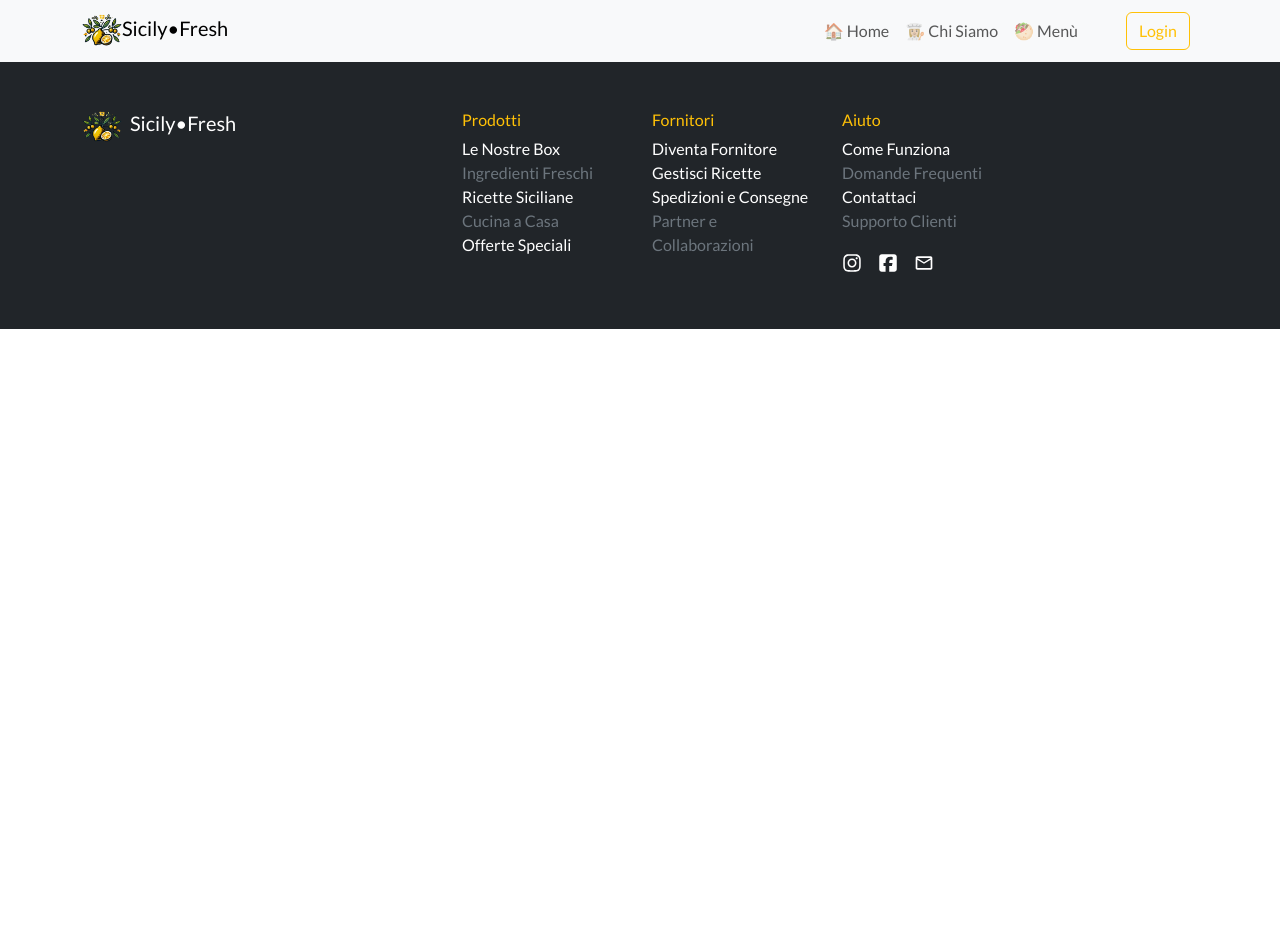
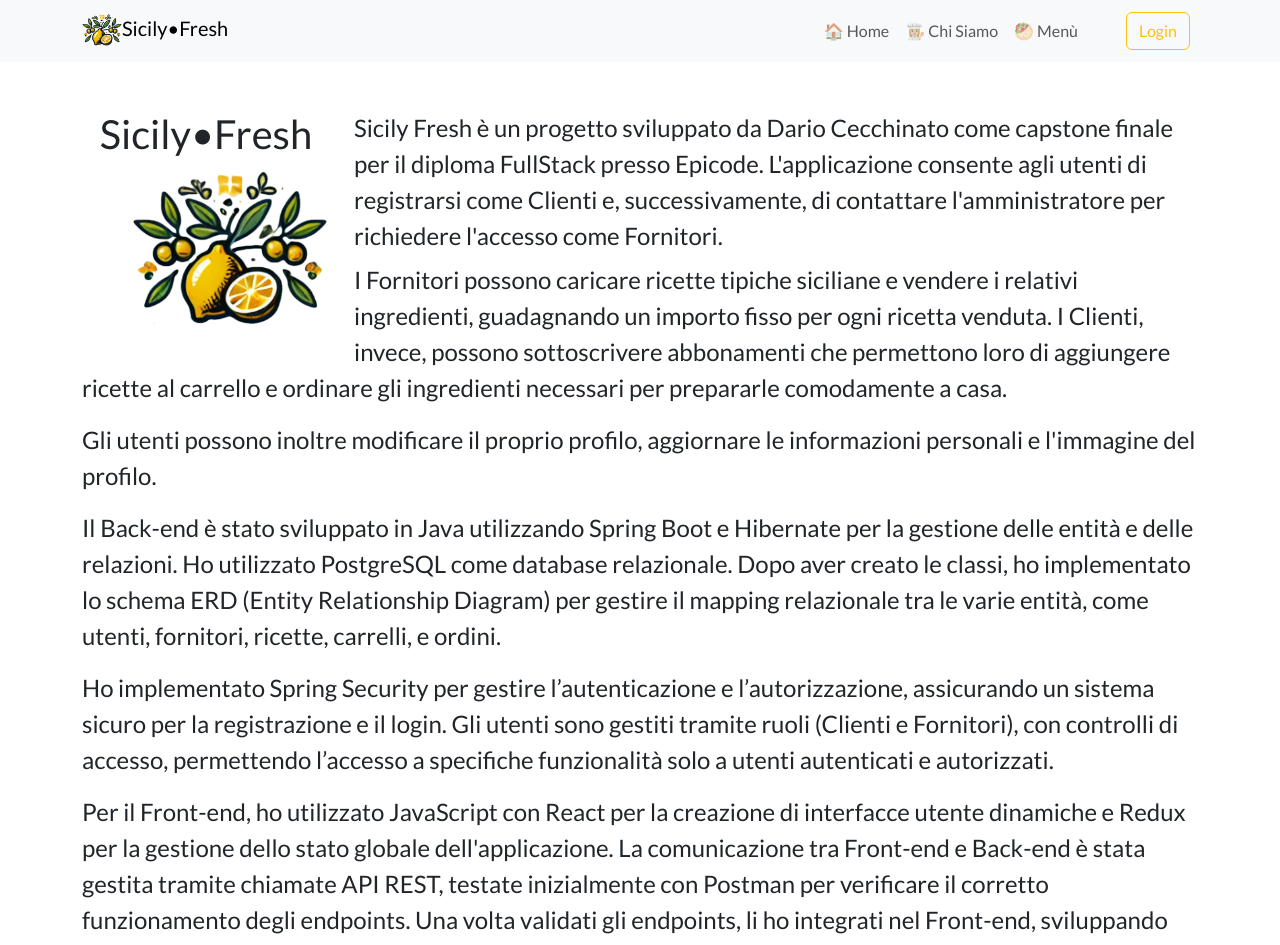
Before and after one commit to Cecchy2/capstone_sicily_fresh_front_end, a React (Vite) app: page /chi_siamo in a window 1280 px wide. Shown: the top 945 px of the page. Before the commit the page ends 800 px from the top, so only its background shows below. Built offline with nearby package versions, Linux system fonts and the light colour scheme; no server answers.

Commit message:
aggiunta pagina per richiedere di diventare fornitore, conattaci, chi siamo e miglioramenti

```diff
--- a/src/App.css
+++ b/src/App.css
@@ -299,3 +299,7 @@ input[type="date"]:focus {
 .footerLogo{
   margin-top: 100px;
 }
+
+.float{
+  float: left;
+}
--- a/src/App.jsx
+++ b/src/App.jsx
@@ -17,6 +17,9 @@ import CarrelloFornitorePage from "./components/CarrelloFornitorePage";
 import AllRicettePage from "./components/AllRicettePage";
 import OrdiniPage from "./components/OrdiniPage";
 import Footer from "./components/Footer";
+import ChiSiamoPage from "./components/ChiSiamoPage";
+import ContattaciPage from "./components/ContattaciPage";
+import Fornitori from "./components/Fornitori";
 
 function App() {
   return (
@@ -37,6 +40,9 @@ function App() {
           <Route path="/carrello/fornitore/:fornitoreId" element={<CarrelloFornitorePage />} />
           <Route path="/allRicettePage" element={<AllRicettePage />} />
           <Route path="/ordini" element={<OrdiniPage />} />
+          <Route path="/chi_siamo" element={<ChiSiamoPage />} />
+          <Route path="/contattaci" element={<ContattaciPage />} />
+          <Route path="/fornitori" element={<Fornitori />} />
         </Routes>
         <Footer />
       </BrowserRouter>
--- a/src/components/AllRicettePage.jsx
+++ b/src/components/AllRicettePage.jsx
@@ -26,7 +26,7 @@ const AllRicettePage = () => {
 
   return (
     <>
-      <div className="bg-dark">
+      <div className="bg-dark py-5">
         <div className="allRicettePage">
           <h1 className="text-center ">
             <span className="text-warning">Scopri le nostre Ricette</span>
@@ -68,7 +68,7 @@ const AllRicettePage = () => {
         </div>
       </div>
 
-      <div className="middleHome text-center f-lato-thin">
+      <div className="middleHome text-center f-lato-thin pb-5">
         <Container>
           <Row>
             {filteredRicette.length > 0 ? (
--- a/src/components/CarrelloPage.jsx
+++ b/src/components/CarrelloPage.jsx
@@ -58,10 +58,10 @@ const CarrelloPage = () => {
         <Row>
           <Col>
             <div>
-              <h1 className="display-6 mt-5">IL TUO CARRELLO</h1>
+              <h1 className="display-5 mt-5">IL TUO CARRELLO</h1>
 
-              <h2 className="display-6  my- ms-auto">
-                Il tuo saldo ricette disponibili: <Badge bg="info">{numeroRicetteRimanenti}</Badge>
+              <h2 className=" ms-auto">
+                Il tuo saldo ricette disponibili: <Badge bg="dark">{numeroRicetteRimanenti}</Badge>
               </h2>
             </div>
           </Col>
--- /dev/null
+++ b/src/components/ChiSiamoPage.jsx
@@ -0,0 +1,55 @@
+import { Col, Container, Image, Row } from "react-bootstrap";
+
+const ChiSiamoPage = () => {
+  return (
+    <Container>
+      <Row>
+        <Col>
+          <div className="d-flex flex-column align-content-center float me-4">
+            <h1 className="mt-5 text-center">Sicily•Fresh</h1>
+            <Image src="../../public/assets/limoni.svg" width={200} className=" ms-5 " />
+          </div>
+          <p className="mt-5 fs-4">
+            Sicily Fresh è un progetto sviluppato da Dario Cecchinato come capstone finale per il diploma FullStack
+            presso Epicode. L'applicazione consente agli utenti di registrarsi come Clienti e, successivamente, di
+            contattare l'amministratore per richiedere l'accesso come Fornitori.
+            <p className="mt-2 fs-4">
+              I Fornitori possono caricare ricette tipiche siciliane e vendere i relativi ingredienti, guadagnando un
+              importo fisso per ogni ricetta venduta. I Clienti, invece, possono sottoscrivere abbonamenti che
+              permettono loro di aggiungere ricette al carrello e ordinare gli ingredienti necessari per prepararle
+              comodamente a casa.
+            </p>
+            <p className="mt-2 fs-4">
+              Gli utenti possono inoltre modificare il proprio profilo, aggiornare le informazioni personali e
+              l'immagine del profilo.
+            </p>
+          </p>
+          <p className="mt-2 fs-4">
+            Il Back-end è stato sviluppato in Java utilizzando Spring Boot e Hibernate per la gestione delle entità e
+            delle relazioni. Ho utilizzato PostgreSQL come database relazionale. Dopo aver creato le classi, ho
+            implementato lo schema ERD (Entity Relationship Diagram) per gestire il mapping relazionale tra le varie
+            entità, come utenti, fornitori, ricette, carrelli, e ordini.
+          </p>
+          <p className="mt-2 fs-4">
+            Ho implementato Spring Security per gestire l’autenticazione e l’autorizzazione, assicurando un sistema
+            sicuro per la registrazione e il login. Gli utenti sono gestiti tramite ruoli (Clienti e Fornitori), con
+            controlli di accesso, permettendo l’accesso a specifiche funzionalità solo a utenti autenticati e
+            autorizzati.
+          </p>
+          <p className="mt-2 fs-4">
+            Per il Front-end, ho utilizzato JavaScript con React per la creazione di interfacce utente dinamiche e Redux
+            per la gestione dello stato globale dell'applicazione. La comunicazione tra Front-end e Back-end è stata
+            gestita tramite chiamate API REST, testate inizialmente con Postman per verificare il corretto funzionamento
+            degli endpoints. Una volta validati gli endpoints, li ho integrati nel Front-end, sviluppando un'interfaccia
+            intuitiva e responsive che permette agli utenti di navigare facilmente tra le ricette, aggiungerle al
+            carrello e completare gli ordini.
+          </p>
+
+          <p></p>
+        </Col>
+      </Row>
+    </Container>
+  );
+};
+
+export default ChiSiamoPage;
--- /dev/null
+++ b/src/components/ContattaciPage.jsx
@@ -0,0 +1,22 @@
+import { Col, Container, Image, Row } from "react-bootstrap";
+
+const ContattaciPage = () => {
+  return (
+    <Container>
+      <Row>
+        <h2 className="mt-5">I Nostri Contatti:</h2>
+        <h4>Email:</h4>
+        <h4>Indirizzo: </h4>
+        <h4>Telefono</h4>
+        <Col>
+          <div className="d-flex  align-items-center vh-100 flex-column">
+            <h1 className="mt-5 text-center display-2 ps-5">Sicily•Fresh</h1>
+            <Image src="../../public/assets/limoni.svg" width={400} className=" ms-5 " />
+          </div>
+        </Col>
+      </Row>
+    </Container>
+  );
+};
+
+export default ContattaciPage;
--- /dev/null
+++ b/src/components/Fornitori.jsx
@@ -0,0 +1,47 @@
+import { Container, Row, Col } from "react-bootstrap";
+
+const Fornitori = () => {
+  return (
+    <Container className="my-5">
+      <Row className="justify-content-center">
+        <Col xs={12} md={10}>
+          <h1 className="text-center mb-4">Diventa Fornitore di Sicily•Fresh</h1>
+          <p>
+            Hai una passione per la cucina siciliana e vuoi condividere le tue ricette con il mondo?{" "}
+            <strong>Sicily•Fresh</strong> ti offre l'opportunità di farlo! Diventando un nostro fornitore, potrai
+            caricare le tue ricette tipiche siciliane e vendere gli ingredienti direttamente ai nostri clienti,
+            guadagnando un importo fisso per ogni ricetta venduta.
+          </p>
+
+          <h3 className="mt-5 text-warning">Cosa ti offriamo:</h3>
+          <ul>
+            <li>Visibilità su una piattaforma dedicata ai prodotti e alle ricette siciliane.</li>
+            <li>La possibilità di vendere direttamente gli ingredienti delle tue ricette.</li>
+            <li>Un guadagno fisso per ogni ricetta acquistata dai nostri clienti.</li>
+          </ul>
+
+          <h3 className="mt-5 text-warning">Sei pronto a collaborare?</h3>
+          <p>Per entrare a far parte della nostra rete di fornitori, è importante che tu abbia tutto in regola:</p>
+          <ul>
+            <li>Hai i requisiti per vendere ingredienti di alta qualità?</li>
+            <li>Rispetti le normative sanitarie e di sicurezza alimentare?</li>
+            <li>Sei pronto a gestire ordini e spedizioni in modo tempestivo?</li>
+          </ul>
+
+          <p>
+            Se hai risposto <strong>sì</strong> a tutte queste domande e sei interessato a collaborare con noi, inviaci
+            un'email all'indirizzo <a href="mailto:fornitori@sicilyfresh.com">fornitori@sicilyfresh.com</a>. Saremo
+            felici di valutare la tua candidatura e ricontattarti per discutere i dettagli della collaborazione.
+          </p>
+
+          <p className="mt-4">
+            Unisciti a <strong>Sicily•Fresh</strong> e porta il gusto autentico della Sicilia sulle tavole di tutto il
+            mondo!
+          </p>
+        </Col>
+      </Row>
+    </Container>
+  );
+};
+
+export default Fornitori;
--- a/src/components/RicettaPage.jsx
+++ b/src/components/RicettaPage.jsx
@@ -48,6 +48,7 @@ const RicettaPage = () => {
     };
     dispatch(aggiungiCarrelloDettaglio(carrelloDettaglioPayload));
     dispatch(findCarrelliDettagliByCarrelloId(carrelloId));
+    alert("Hai aggiunto le ricette al 🛒");
     navigate(`/utenti/${user.utenteId}`);
     handleClose();
   };
--- a/src/components/TopBar.jsx
+++ b/src/components/TopBar.jsx
@@ -105,7 +105,7 @@ const Topbar = () => {
               ) : (
                 ""
               )}
-              <Nav.Link as={Link} to="/chi-siamo" className="translate">
+              <Nav.Link as={Link} to="/chi_siamo" className="translate">
                 👩🏼‍🍳 Chi Siamo
               </Nav.Link>
               {isAuthenticated && user.role === "CLIENTE" ? (
```
Also changed, not shown: src/components/OrdiniPage.jsx (+11 -11 lines).
